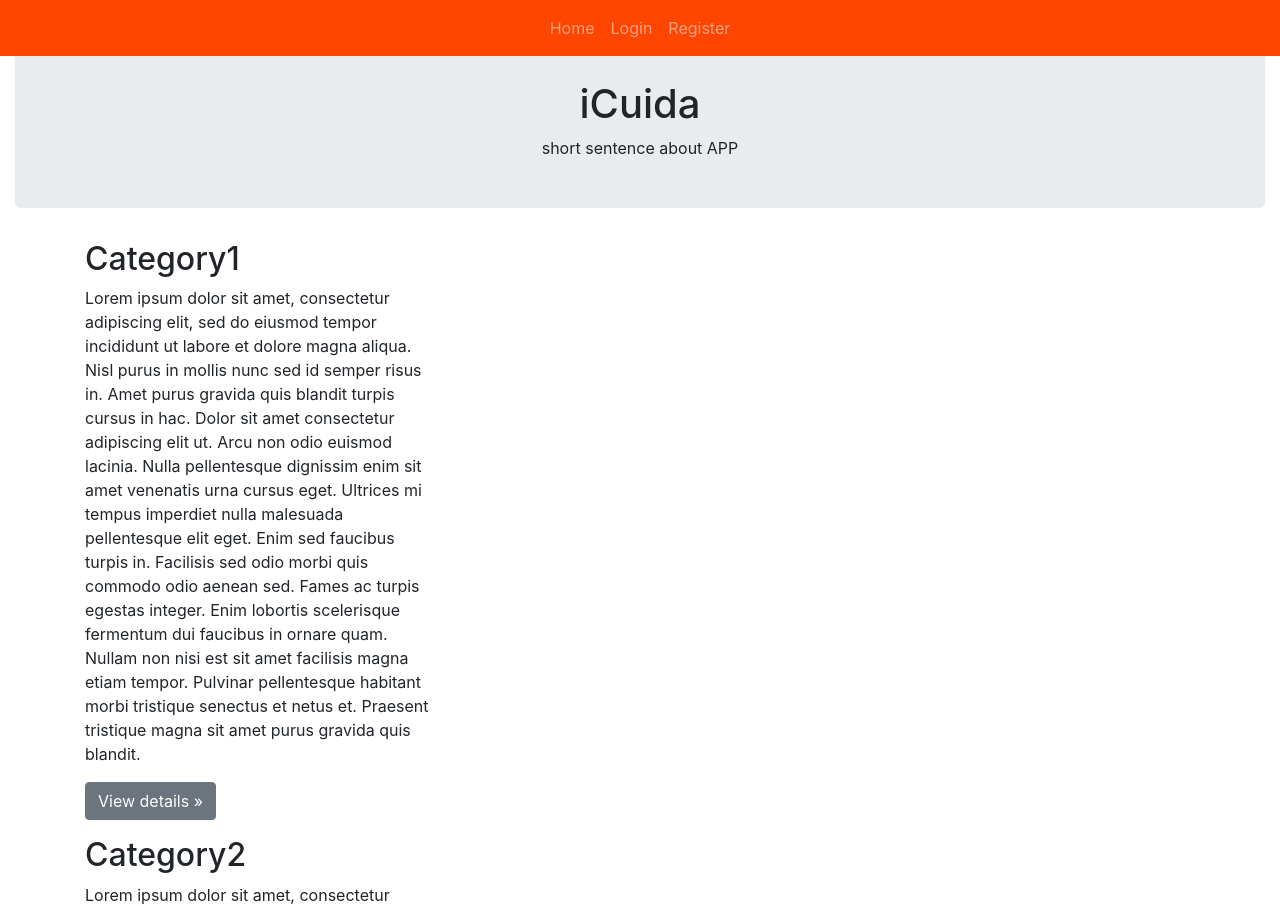
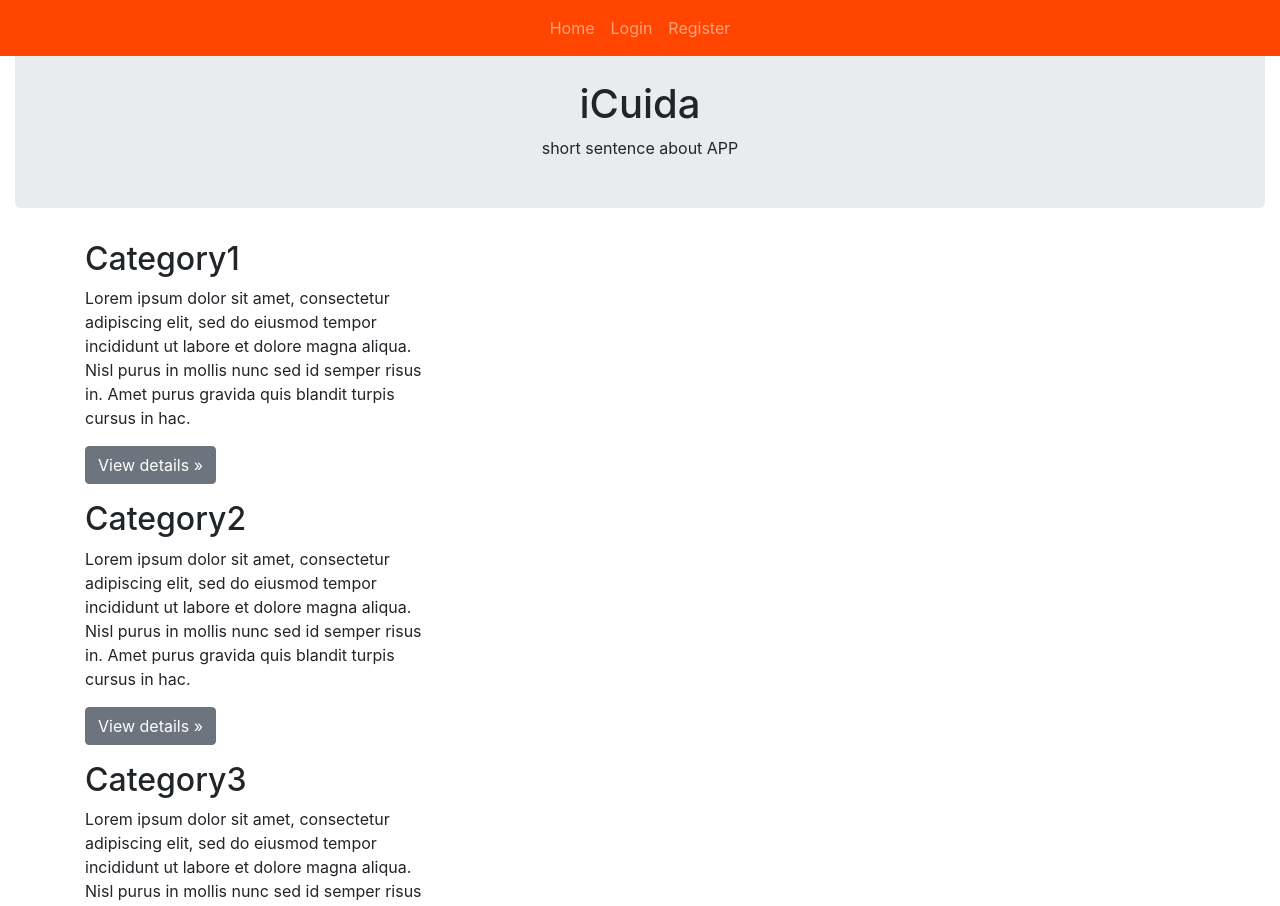
Before and after one commit to Iniciativa-Barcelona-Open-Data-I-iCuida/iCuida, a React (Create React App) app in the folder client/: page / in a window 1280 px wide. Shown: the top 906 px of the page. Built offline with nearby package versions, Linux system fonts and the light colour scheme.

Commit message:
fix shorten Lorum Ipsum text

```diff
--- a/client/src/components/Landing.js
+++ b/client/src/components/Landing.js
@@ -16,21 +16,27 @@ export default class Landing extends Component {
                     <div className="row">
                         <div className="col-md-4">
                             <h2>Category1</h2>
-                            <p>Lorem ipsum dolor sit amet, consectetur adipiscing elit, sed do eiusmod tempor incididunt ut labore et dolore magna aliqua. Nisl purus in mollis nunc sed id semper risus in. Amet purus gravida quis blandit turpis cursus in hac. Dolor sit amet consectetur adipiscing elit ut. Arcu non odio euismod lacinia. Nulla pellentesque dignissim enim sit amet venenatis urna cursus eget. Ultrices mi tempus imperdiet nulla malesuada pellentesque elit eget. Enim sed faucibus turpis in. Facilisis sed odio morbi quis commodo odio aenean sed. Fames ac turpis egestas integer. Enim lobortis scelerisque fermentum dui faucibus in ornare quam. Nullam non nisi est sit amet facilisis magna etiam tempor. Pulvinar pellentesque habitant morbi tristique senectus et netus et. Praesent tristique magna sit amet purus gravida quis blandit.</p>
+                            <p>Lorem ipsum dolor sit amet, consectetur adipiscing elit, sed do eiusmod tempor incididunt ut labore et dolore magna aliqua.
+                               Nisl purus in mollis nunc sed id semper risus in. Amet purus gravida quis blandit turpis cursus in hac.
+                            </p>
                             <p><a className="btn btn-secondary" href="#" role="button">View details »</a></p>
                     </div>
             </div>
                     <div className="row">
                         <div className="col-md-4">
                             <h2>Category2</h2>
-                            <p>Lorem ipsum dolor sit amet, consectetur adipiscing elit, sed do eiusmod tempor incididunt ut labore et dolore magna aliqua. Nisl purus in mollis nunc sed id semper risus in. Amet purus gravida quis blandit turpis cursus in hac. Dolor sit amet consectetur adipiscing elit ut. Arcu non odio euismod lacinia. Nulla pellentesque dignissim enim sit amet venenatis urna cursus eget. Ultrices mi tempus imperdiet nulla malesuada pellentesque elit eget. Enim sed faucibus turpis in. Facilisis sed odio morbi quis commodo odio aenean sed. Fames ac turpis egestas integer. Enim lobortis scelerisque fermentum dui faucibus in ornare quam. Nullam non nisi est sit amet facilisis magna etiam tempor. Pulvinar pellentesque habitant morbi tristique senectus et netus et. Praesent tristique magna sit amet purus gravida quis blandit.</p>
+                            <p>Lorem ipsum dolor sit amet, consectetur adipiscing elit, sed do eiusmod tempor incididunt ut labore et dolore magna aliqua.
+                               Nisl purus in mollis nunc sed id semper risus in. Amet purus gravida quis blandit turpis cursus in hac.
+                            </p>
                             <p><a className="btn btn-secondary" href="#" role="button">View details »</a></p>
                         </div>
                     </div>
                     <div className="row">
                         <div className="col-md-4">
                             <h2>Category3</h2>
-                            <p>Lorem ipsum dolor sit amet, consectetur adipiscing elit, sed do eiusmod tempor incididunt ut labore et dolore magna aliqua. Nisl purus in mollis nunc sed id semper risus in. Amet purus gravida quis blandit turpis cursus in hac. Dolor sit amet consectetur adipiscing elit ut. Arcu non odio euismod lacinia. Nulla pellentesque dignissim enim sit amet venenatis urna cursus eget. Ultrices mi tempus imperdiet nulla malesuada pellentesque elit eget. Enim sed faucibus turpis in. Facilisis sed odio morbi quis commodo odio aenean sed. Fames ac turpis egestas integer. Enim lobortis scelerisque fermentum dui faucibus in ornare quam. Nullam non nisi est sit amet facilisis magna etiam tempor. Pulvinar pellentesque habitant morbi tristique senectus et netus et. Praesent tristique magna sit amet purus gravida quis blandit.</p>
+                            <p>Lorem ipsum dolor sit amet, consectetur adipiscing elit, sed do eiusmod tempor incididunt ut labore et dolore magna aliqua.
+                               Nisl purus in mollis nunc sed id semper risus in. Amet purus gravida quis blandit turpis cursus in hac.
+                            </p>
                             <p><a className="btn btn-secondary" href="#" role="button">View details »</a></p>
                         </div>
                     </div>
```
